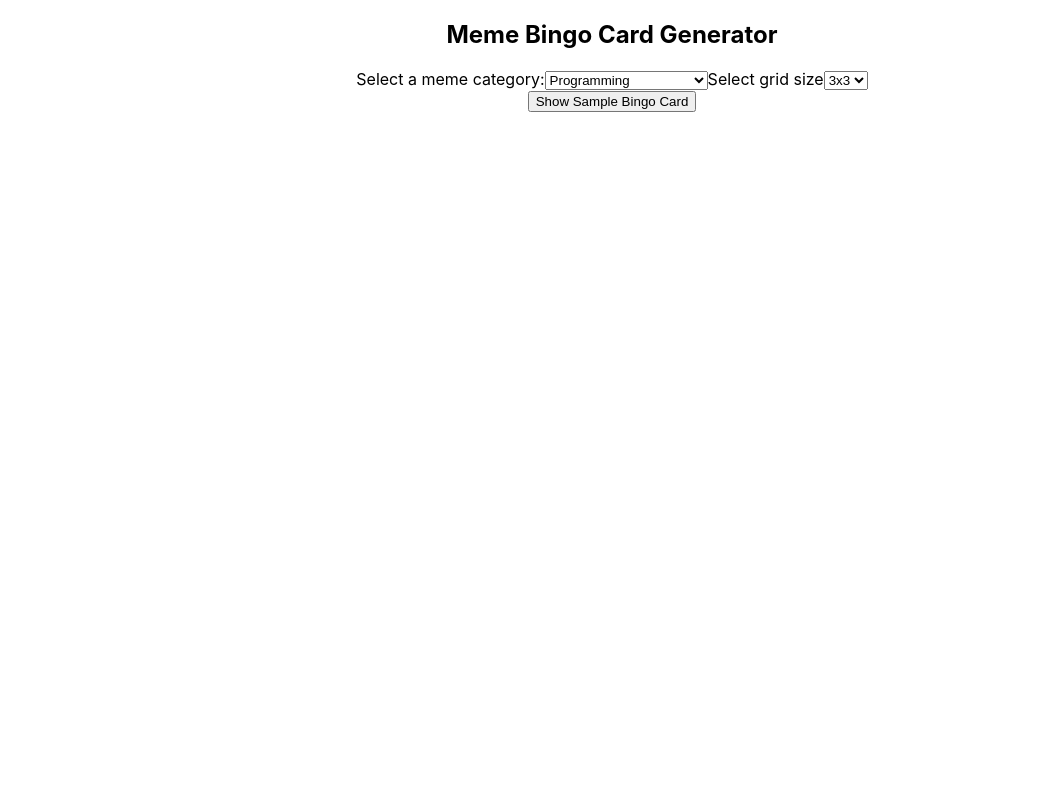
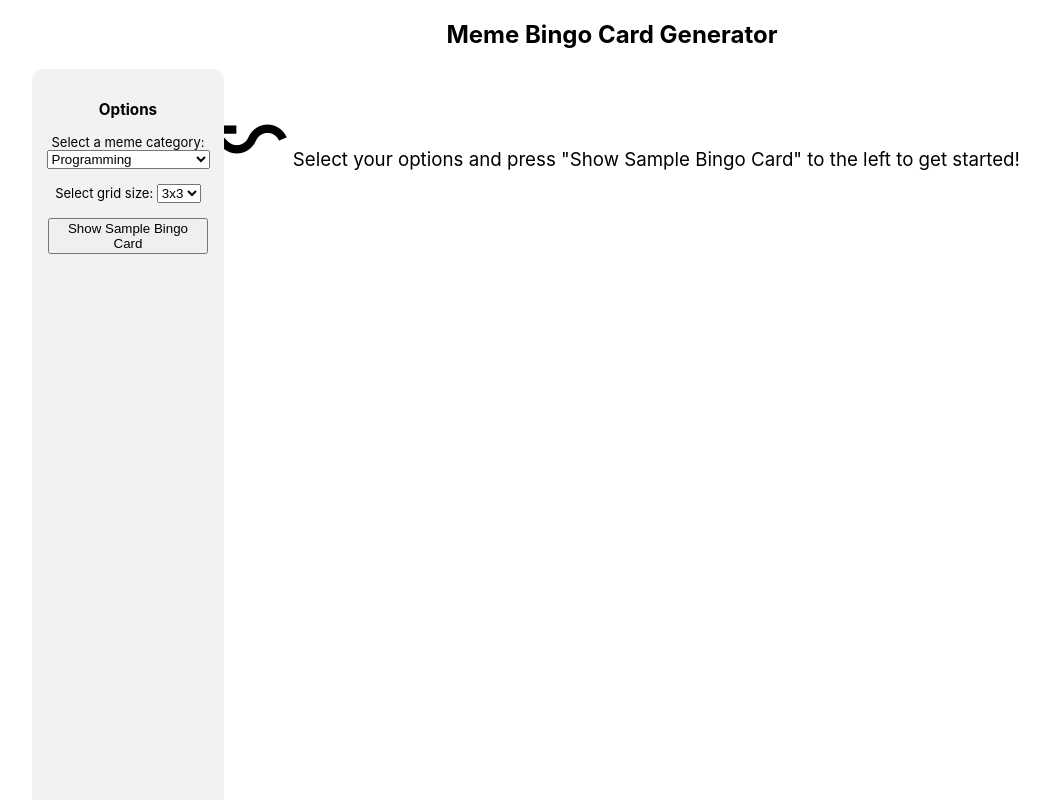
Before and after one commit to annaMiura/meme-bingo-card-generator, a React (Create React App) app: page / in a window 1280 px wide. Shown: the whole page, without its empty margins (28-1078 px from the left). Built offline with nearby package versions, Linux system fonts and the light colour scheme.

Commit message:
Add babel for deployment

```diff
--- a/src/App.jsx
+++ b/src/App.jsx
@@ -1,8 +1,9 @@
 import React, { Component } from 'react';
 import styled from 'styled-components';
-import * as jsPDF from 'jspdf'
+import * as jsPDF from 'jspdf';
 import html2canvas from 'html2canvas';
 import { BingoCard } from './BingoCard';
+require('path');
 
 const StyledAppContainer = styled.div`
   text-align: center;
@@ -20,7 +21,7 @@ class App extends Component {
       usedMemes: {},
       discardedMemes: {},
       bingoCardVariationNum: 1,
-      tryTest: false
+      showSpinner: false
     };
     this.selectMemeCategory = this.selectMemeCategory.bind(this);
     this.selectBingoCardSize = this.selectBingoCardSize.bind(this);
@@ -30,8 +31,12 @@ class App extends Component {
     this.getRandomIndex = this.getRandomIndex.bind(this);
     this.shuffleMemes = this.shuffleMemes.bind(this);
     this.generateBingoCard = this.generateBingoCard.bind(this);
-    this.bingoCardVariationGenerator = this.bingoCardVariationGenerator.bind(this);
-    this.updateBingoCardVariationNum = this.updateBingoCardVariationNum.bind(this);
+    this.bingoCardVariationGenerator = this.bingoCardVariationGenerator.bind(
+      this
+    );
+    this.updateBingoCardVariationNum = this.updateBingoCardVariationNum.bind(
+      this
+    );
     this.printBingoCards = this.printBingoCards.bind(this);
     this.rerollMeme = this.rerollMeme.bind(this);
     this.bingoCards = this.bingoCards.bind(this);
@@ -47,7 +52,7 @@ class App extends Component {
 
   selectBingoCardSize(e) {
     const newBingoSize = e.target.value;
-    this.setState({bingoCardSize: newBingoSize});
+    this.setState({ bingoCardSize: newBingoSize });
     //WORKS except for when you fetch a cateogry at 3x3 bingo size, switch to a different meme category and then select 4x4 size, when you return to different category there won't be enough  memes there
     const fetchedMemes = this.state.usedMemes[this.state.currentMemeCategory];
     if (fetchedMemes) {
@@ -74,11 +79,14 @@ class App extends Component {
   }
 
   getMemes() {
-    if (this.state.usedMemes[this.state.currentMemeCategory] ) {
-      this.extractRandomMemes()
+    if (this.state.usedMemes[this.state.currentMemeCategory]) {
+      this.extractRandomMemes();
     } else {
       this.fetchMemes();
     }
+    // this.setState(prevState => ({
+    //   displayBingoCard: !prevState.displayBingoCard
+    // }));
   }
 
   fetchMemes() {
@@ -95,7 +103,7 @@ class App extends Component {
             ...prevState.memeStorage,
             [this.state.currentMemeCategory]: memeArray
           }
-        }))
+        }));
         if (this.state.bingoCardSize === '3x3') {
           this.generateBingoCard(9);
         } else if (this.state.bingoCardSize === '4x4') {
@@ -104,11 +112,11 @@ class App extends Component {
       })
       .catch(error => {
         console.error('something went wrong fetching the desired memes', error);
-      })
+      });
   }
 
   extractRandomMemes() {
-    console.log('to do!')
+    console.log('to do!');
   }
 
   getRandomIndex(maxNum) {
@@ -127,7 +135,9 @@ class App extends Component {
   generateBingoCard(num, category) {
     //if I bug fix:
     //const memeArray = category ? this.state.memeStorage[category].slice() : this.state.memeStorage[this.state.currentMemeCategory].slice();
-    const memeArray = this.state.memeStorage[this.state.currentMemeCategory].slice();
+    const memeArray = this.state.memeStorage[
+      this.state.currentMemeCategory
+    ].slice();
     const newUsedMemes = {
       [this.state.currentMemeCategory]: []
     };
@@ -145,7 +155,8 @@ class App extends Component {
         },
         usedMemes: {
           ...prevState.usedMemes,
-          [this.state.currentMemeCategory]: newUsedMemes[this.state.currentMemeCategory]
+          [this.state.currentMemeCategory]:
+            newUsedMemes[this.state.currentMemeCategory]
         }
       }));
     } else {
@@ -157,54 +168,59 @@ class App extends Component {
         },
         usedMemes: {
           ...prevState.usedMemes,
-          [this.state.currentMemeCategory]: [...prevState.usedMemes[this.state.currentMemeCategory], ...newUsedMemes[this.state.currentMemeCategory]]
+          [this.state.currentMemeCategory]: [
+            ...prevState.usedMemes[this.state.currentMemeCategory],
+            ...newUsedMemes[this.state.currentMemeCategory]
+          ]
         }
       }));
     }
   }
 
-  bingoCardVariationGenerator() {
-
-  }
+  bingoCardVariationGenerator() {}
 
   updateBingoCardVariationNum(e) {
     if (e.target.value < 1 || !e.target.value) {
-      this.setState({bingoCardVariationNum: 1});
+      this.setState({ bingoCardVariationNum: 1 });
     } else {
-      this.setState({bingoCardVariationNum: e.target.value});
+      this.setState({ bingoCardVariationNum: e.target.value });
     }
   }
 
   printBingoCards() {
-    const filename = 'MemeBingoCard.pdf'
+    this.setState({ showSpinner: true });
+    const filename = 'MemeBingoCard.pdf';
     let pdf = new jsPDF('p', 'mm', 'a4');
 
-    const generateImage = async (num) => {
+    const generateImage = async num => {
       if (num > 0) {
         document.querySelector(`#bingoCard${num}`).style.height = '1128px';
         document.querySelector(`#bingoCard${num}`).style.display = 'flex';
-        return html2canvas(document.querySelector(`#bingoCard${num}`), {useCORS: true})
+        return html2canvas(document.querySelector(`#bingoCard${num}`), {
+          useCORS: true
+        })
           .then(canvas => {
-            pdf.addImage(canvas.toDataURL('image/png'), 'PNG', 0, 0, 211, 298)
+            pdf.addImage(canvas.toDataURL('image/png'), 'PNG', 0, 0, 211, 298);
             document.querySelector(`#bingoCard${num}`).style.height = '100%';
             document.querySelector(`#bingoCard${num}`).style.display = 'none';
           })
           .catch(error => {
             console.log('something went wrong printing bingo cards', error);
           });
-
       } else {
         document.querySelector(`#bingoCard${num}`).style.height = '1128px';
-        return html2canvas(document.querySelector(`#bingoCard${num}`), {useCORS: true})
+        return html2canvas(document.querySelector(`#bingoCard${num}`), {
+          useCORS: true
+        })
           .then(canvas => {
-            pdf.addImage(canvas.toDataURL('image/png'), 'PNG', 0, 0, 211, 298)
+            pdf.addImage(canvas.toDataURL('image/png'), 'PNG', 0, 0, 211, 298);
             document.querySelector(`#bingoCard${num}`).style.height = '100%';
           })
           .catch(error => {
             console.log('something went wrong printing bingo cards', error);
           });
       }
-     }
+    };
 
     (async () => {
       for (let i = 0; i < this.state.bingoCardVariationNum; i++) {
@@ -219,13 +235,24 @@ class App extends Component {
 
   rerollMeme(e) {
     const rerolledMemeLink = e.target.src;
-    const memeArray = this.state.memeStorage[this.state.currentMemeCategory].slice();
-    const randomMemeArray = memeArray.splice(this.getRandomIndex(memeArray.length), 1);
+    const memeArray = this.state.memeStorage[
+      this.state.currentMemeCategory
+    ].slice();
+    const randomMemeArray = memeArray.splice(
+      this.getRandomIndex(memeArray.length),
+      1
+    );
     const newRandomMeme = randomMemeArray[0];
-    const discaredMemeArray = this.state.discardedMemes[this.state.currentMemeCategory] ? this.state.discardedMemes[this.state.currentMemeCategory].slice() : [];
-    const usedMemeArrayCopy = this.state.usedMemes[this.state.currentMemeCategory].slice();
+    const discaredMemeArray = this.state.discardedMemes[
+      this.state.currentMemeCategory
+    ]
+      ? this.state.discardedMemes[this.state.currentMemeCategory].slice()
+      : [];
+    const usedMemeArrayCopy = this.state.usedMemes[
+      this.state.currentMemeCategory
+    ].slice();
     for (let i = 0; i < usedMemeArrayCopy.length; i++) {
-      if(usedMemeArrayCopy[i].link === rerolledMemeLink) {
+      if (usedMemeArrayCopy[i].link === rerolledMemeLink) {
         discaredMemeArray.push(usedMemeArrayCopy[i]);
         usedMemeArrayCopy[i] = newRandomMeme;
       }
@@ -247,29 +274,73 @@ class App extends Component {
   }
 
   bingoCards() {
-    const fetchedMemes = this.state.usedMemes[this.state.currentMemeCategory]
-    const memesToUse = fetchedMemes ? fetchedMemes : this.state.usedMemes[this.state.previousMemeCategory]
+    const fetchedMemes = this.state.usedMemes[this.state.currentMemeCategory];
+    const memesToUse = fetchedMemes
+      ? fetchedMemes
+      : this.state.usedMemes[this.state.previousMemeCategory];
     const output = [];
     for (let i = 0; i < this.state.bingoCardVariationNum; i++) {
       if (i > 0) {
-        output.push(<BingoCard cardSize={this.state.bingoCardSize} display={'none'} id={i} memes={this.shuffleMemes(memesToUse)} newMeme={this.rerollMeme} />);
+        output.push(
+          <BingoCard
+            cardSize={this.state.bingoCardSize}
+            display={'none'}
+            id={i}
+            memes={this.shuffleMemes(memesToUse)}
+            newMeme={this.rerollMeme}
+          />
+        );
       } else {
-        output.push(<BingoCard cardSize={this.state.bingoCardSize} display={'flex'} id={i} memes={memesToUse} newMeme={this.rerollMeme} />);
+        output.push(
+          <BingoCard
+            cardSize={this.state.bingoCardSize}
+            display={'flex'}
+            id={i}
+            memes={memesToUse}
+            newMeme={this.rerollMeme}
+          />
+        );
       }
     }
     return output;
   }
 
   render() {
-    console.log(this.state);
-    const fetchedMemes = this.state.usedMemes[this.state.currentMemeCategory]
-    const memesToUse = fetchedMemes ? fetchedMemes : this.state.usedMemes[this.state.previousMemeCategory]
+    const fetchedMemes = this.state.usedMemes[this.state.currentMemeCategory];
+    const memesToUse = fetchedMemes
+      ? fetchedMemes
+      : this.state.usedMemes[this.state.previousMemeCategory];
     return (
       <StyledAppContainer>
         <h2>Meme Bingo Card Generator</h2>
-        <span>Select a meme category:</span>
+        <div>
+          <div
+            style={{
+              display: 'flex',
+              justifyContent: 'unset',
+              flexDirection: 'column',
+              alignItems: 'center',
+              margin: '0px 40px 0px 0px',
+              background: 'rgb(242, 242, 242)',
+              padding: '16px',
+              borderRadius: '12px',
+              position: 'fixed',
+              height: '100%',
+              width: '160px',
+              left: '60px',
+              fontSize: 'small'
+            }}
+          >
+            <h3>Options</h3>
+            <div style={{ paddingBottom: '15px' }}>
+              <span style={{ paddingBottom: '15px' }}>
+                Select a meme category:
+              </span>
               <span>
-          <select onChange={this.selectMemeCategory} value={this.state.currentMemeCategory}>
+                <select
+                  onChange={this.selectMemeCategory}
+                  value={this.state.currentMemeCategory}
+                >
                   <option value="programmerHumor">Programming</option>
                   <option value="dndmemes">Dungeons and Dragons</option>
                   <option value="Overwatch_Memes">Overwatch</option>
@@ -282,30 +353,73 @@ class App extends Component {
                   <option value="dankmemes">Dank</option>
                 </select>
               </span>
+            </div>
+
+            <div style={{ paddingBottom: '15px' }}>
               <span>
-          <span>Select grid size</span>
-          <select onChange={this.selectBingoCardSize} value={this.state.bingoCardSize}>
+                <span>Select grid size: </span>
+                <select
+                  onChange={this.selectBingoCardSize}
+                  value={this.state.bingoCardSize}
+                >
                   <option value="3x3">3x3</option>
                   <option value="4x4">4x4</option>
                 </select>
               </span>
-        <div>
+            </div>
+
+            <div style={{ paddingBottom: '15px' }}>
               <button onClick={this.getMemes}>
-              {this.state.displayBingoCard ? 'Update Sample Bingo Card' : 'Show Sample Bingo Card'}
+                {this.state.displayBingoCard
+                  ? 'Update Sample Bingo Card'
+                  : 'Show Sample Bingo Card'}
               </button>
             </div>
-        {this.state.displayBingoCard ?
+            {this.state.displaySpinner ? (
               <div>
-            {this.bingoCards()}
+                <img src={require('./giphy.gif')} alt="loading" />{' '}
+              </div>
+            ) : null}
+            {this.state.displayBingoCard ? (
               <div>
-              <label>Enter how many variations you want of this bingo card</label>
-              <input onChange={this.updateBingoCardVariationNum} type='number' required/>
+                <div style={{ paddingBottom: '15px', paddingTop: '20px' }}>
+                  <label>Enter the desired number of variations:</label>
+                  <input
+                    onChange={this.updateBingoCardVariationNum}
+                    type="number"
+                    required
+                  />
                 </div>
+                <div style={{ paddingBottom: '15px' }}>
+                  <button onClick={this.printBingoCards}>
+                    Print Bingo Cards
+                  </button>
+                </div>{' '}
+              </div>
+            ) : null}
+          </div>
+          {this.state.displayBingoCard ? (
+            <div>{this.bingoCards()}</div>
+          ) : (
             <div>
-              <button onClick={this.printBingoCards}>Print Bingo Cards</button>
+              <span>
+                <p
+                  style={{
+                    fontSize: '100px',
+                    display: 'inline',
+                    paddingRight: '5px'
+                  }}
+                >
+                  ↜
+                </p>
+                <h3 style={{ fontWeight: 'normal', display: 'inline' }}>
+                  Select your options and press "Show Sample Bingo Card" to the
+                  left to get started!
+                </h3>
+              </span>
             </div>
+          )}
         </div>
-          : null}
       </StyledAppContainer>
     );
   }
```
Also changed, not shown: package.json (+9 -2 lines), .babelrc (added), 1 other file (tests, documents, lock files or other folders). Lines whose indentation alone changed are shown as unchanged.
